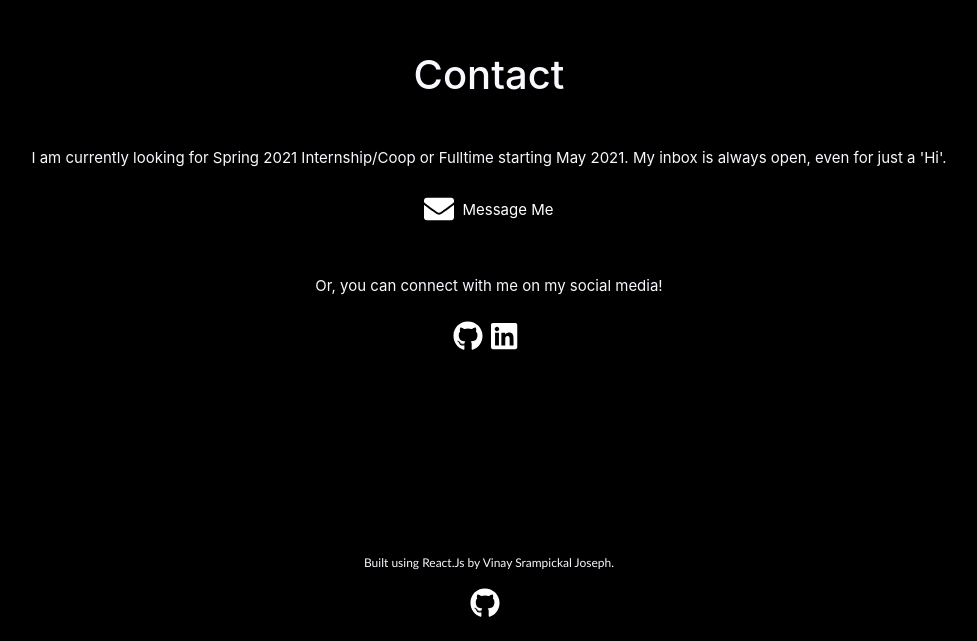
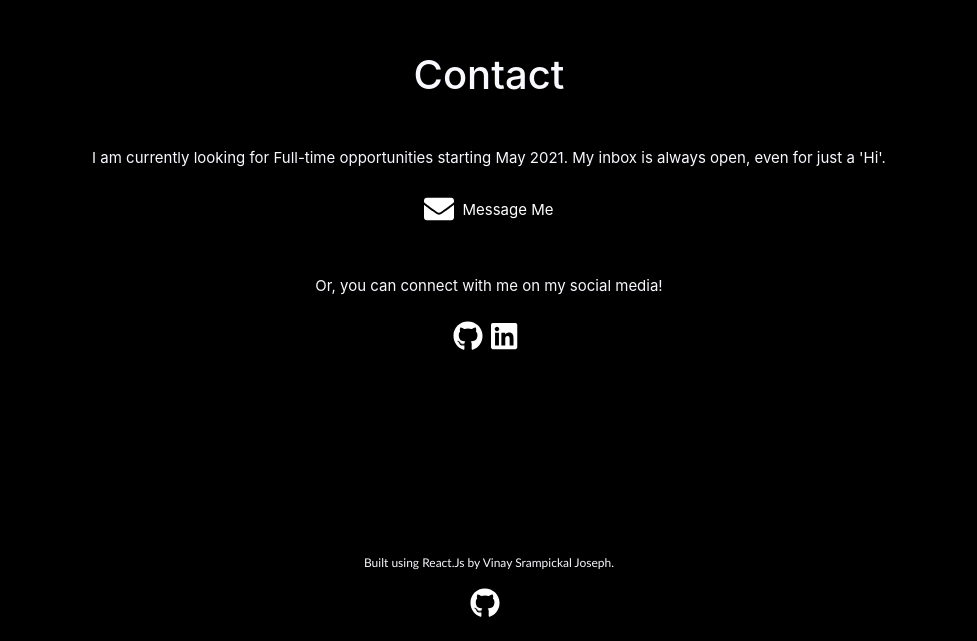
Before and after one commit to vinay-sj/Portfolio, a React (Create React App) app: page / in a window 1280 px wide. Shown: the part 2988-3629 px from the top of the page, without its empty margins (151-1128 px from the left). Built offline with nearby package versions, Linux system fonts and the light colour scheme.

Commit message:
edited contact page

```diff
--- a/src/Components/Contact.js
+++ b/src/Components/Contact.js
@@ -10,8 +10,7 @@ class Contact extends React.Component {
       <div id='contact' className='spacing'>
         <h1>Contact</h1>
 
-        <p className="mt-5 mb-4">I am currently looking for Spring 2021 Internship/Coop
-          or Fulltime starting May 2021. My inbox is always open, even for just a 'Hi'.</p>
+        <p className="mt-5 mb-4">I am currently looking for Full-time opportunities starting May 2021. My inbox is always open, even for just a 'Hi'.</p>
 
         <Message message='Message Me' />
 
```
